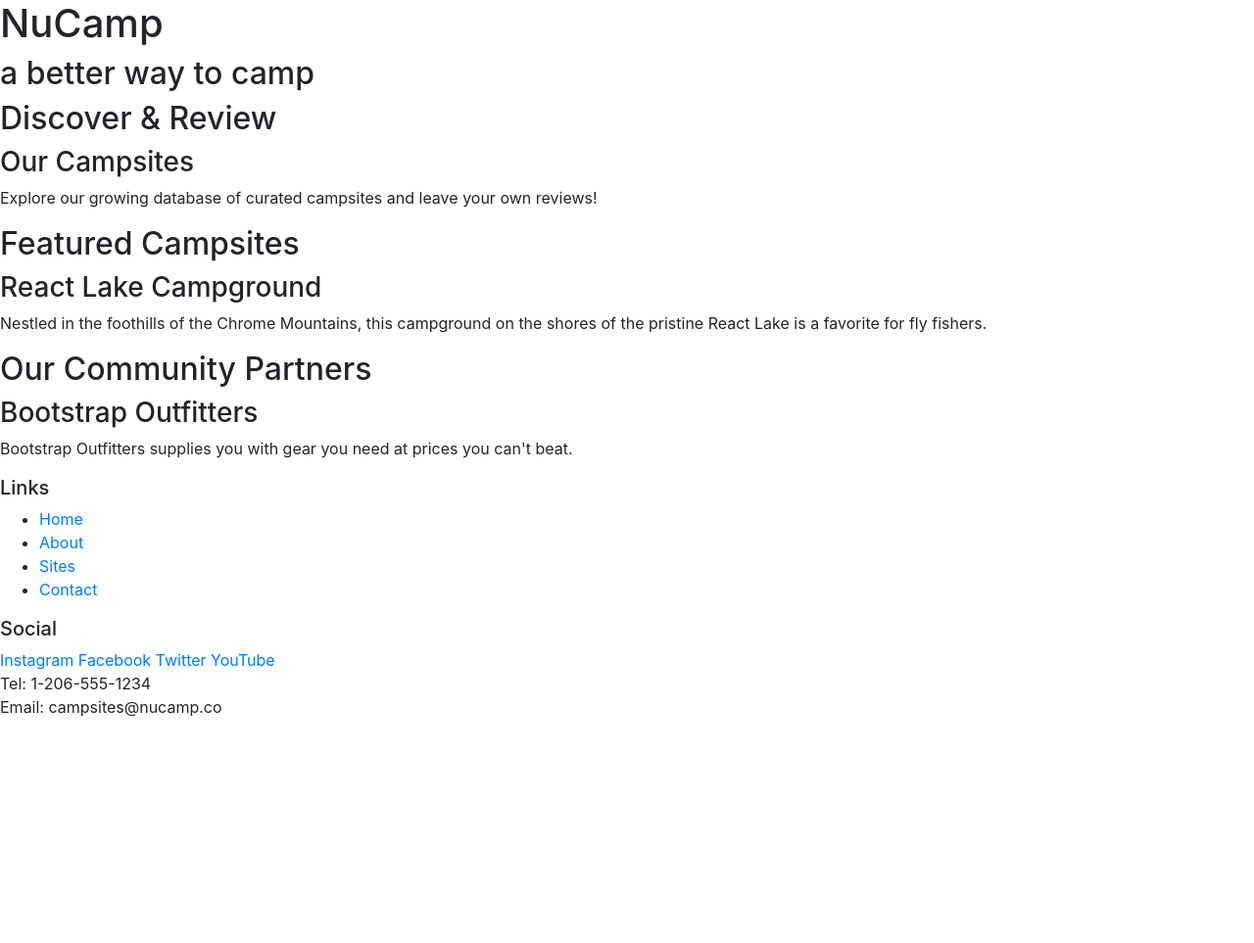
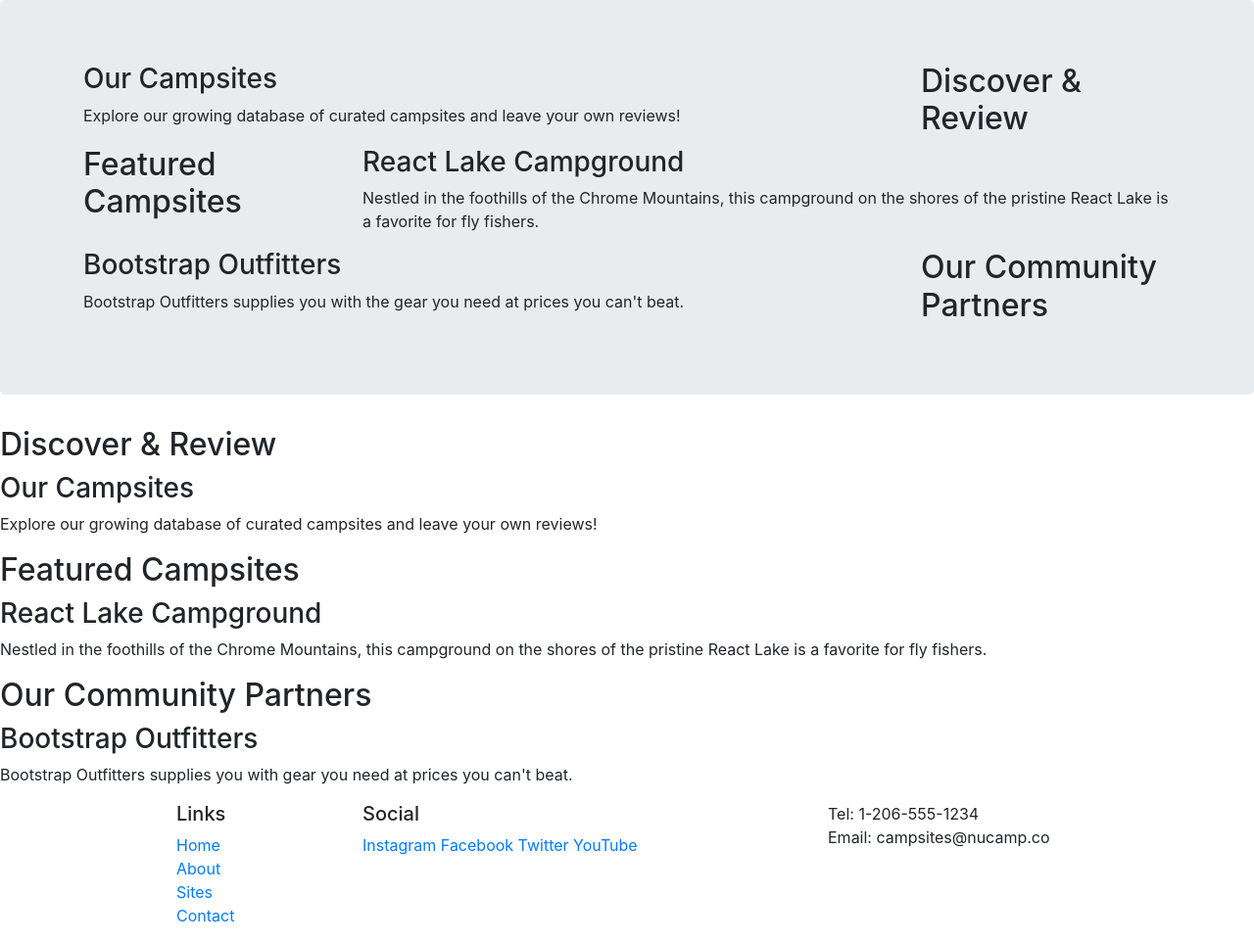
Before and after one commit to prettyleka/nucampsite_Bootstrap, a website: page index.html in a window 1280 px wide. Shown: the whole page at 98% size. Before the commit the page ends 800 px from the top, so only its background shows below. Drawn offline with nearby package versions, Linux system fonts and the light colour scheme.

Commit message:
new changes

```diff
--- a/index.html
+++ b/index.html
@@ -14,10 +14,38 @@
 
 <body>
 
-    <header>
-        <div>
-            <h1>NuCamp</h1>
-            <h2>a better way to camp</h2>
+    <header class="jumbotron">
+        <div class="container">
+                <div class="row">
+                    <div class="col-sm-4 order-sm-last col-md-3">
+                        <h2>Discover & Review</h2>
+                    </div>
+                    <div class="col">
+                        <h3>Our Campsites</h3>
+                        <p>Explore our growing database of curated campsites and leave your own reviews!</p>
+                    </div>
+                </div>
+
+                <div class="row">
+                    <div class="col-sm-4 col-md-3">
+                        <h2>Featured Campsites</h2>
+                    </div>
+                    <div class="col">
+                        <h3>React Lake Campground</h3>
+                        <p>Nestled in the foothills of the Chrome Mountains, this campground on the shores of the pristine React Lake is a favorite for fly fishers.</p>
+                    </div>
+                </div>
+
+                <div class="row">
+                    <div class="col-sm-4 order-sm-last col-md-3">
+                        <h2>Our Community Partners</h2>
+                    </div>
+                    <div class="col">
+                        <h3>Bootstrap Outfitters</h3>
+                        <p>Bootstrap Outfitters supplies you with the gear you need at prices you can't beat.</p>
+                    </div>
+                </div>
+            </div>
         </div>
     </header>
 
@@ -40,25 +68,29 @@
     </div>
 
     <footer>
-        <div>
+        <div class="container">
+            <div class="row">
+                <div class="col-4 col-sm-2 offset-1">
                     <h5>Links</h5>
-            <ul>
+                    <ul class="list-unstyled">
                         <li><a href="#">Home</a></li>
                         <li><a href="#">About</a></li>
                         <li><a href="#">Sites</a></li>
                         <li><a href="#">Contact</a></li>
                     </ul>
                 </div>
-        <div>
+                <div class="col-6 col-sm-5">
                     <h5>Social</h5>
                     <a href="http://instagram.com/">Instagram</a>
                     <a href="http://facebook.com/">Facebook</a>
                     <a href="http://twitter.com/">Twitter</a>
                     <a href="http://youtube.com/">YouTube</a>
                 </div>
-        <div>
+                <div class="col-sm-4">
                     Tel: 1-206-555-1234<br />
                     Email: campsites@nucamp.co
+                </div>
+           </div>
         </div>
     </footer>
 
```
Lines whose indentation alone changed are shown as unchanged.
